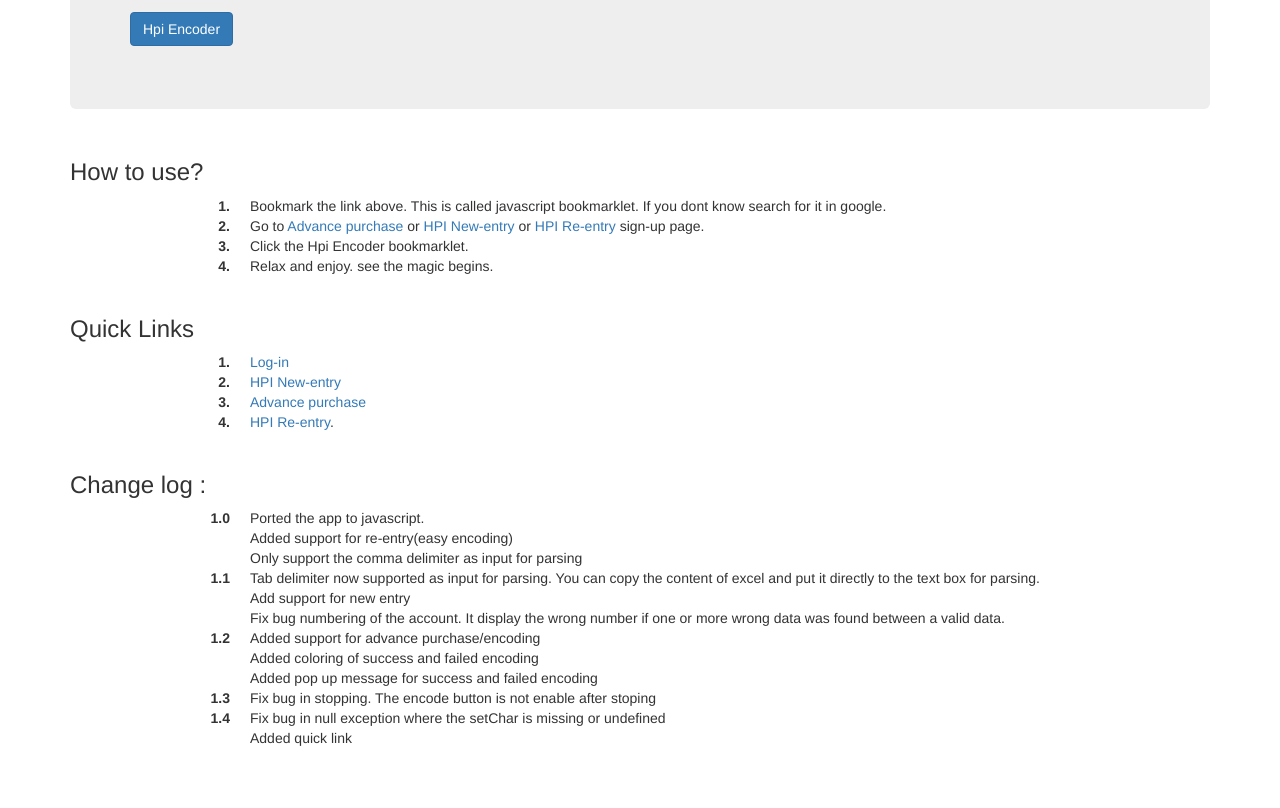
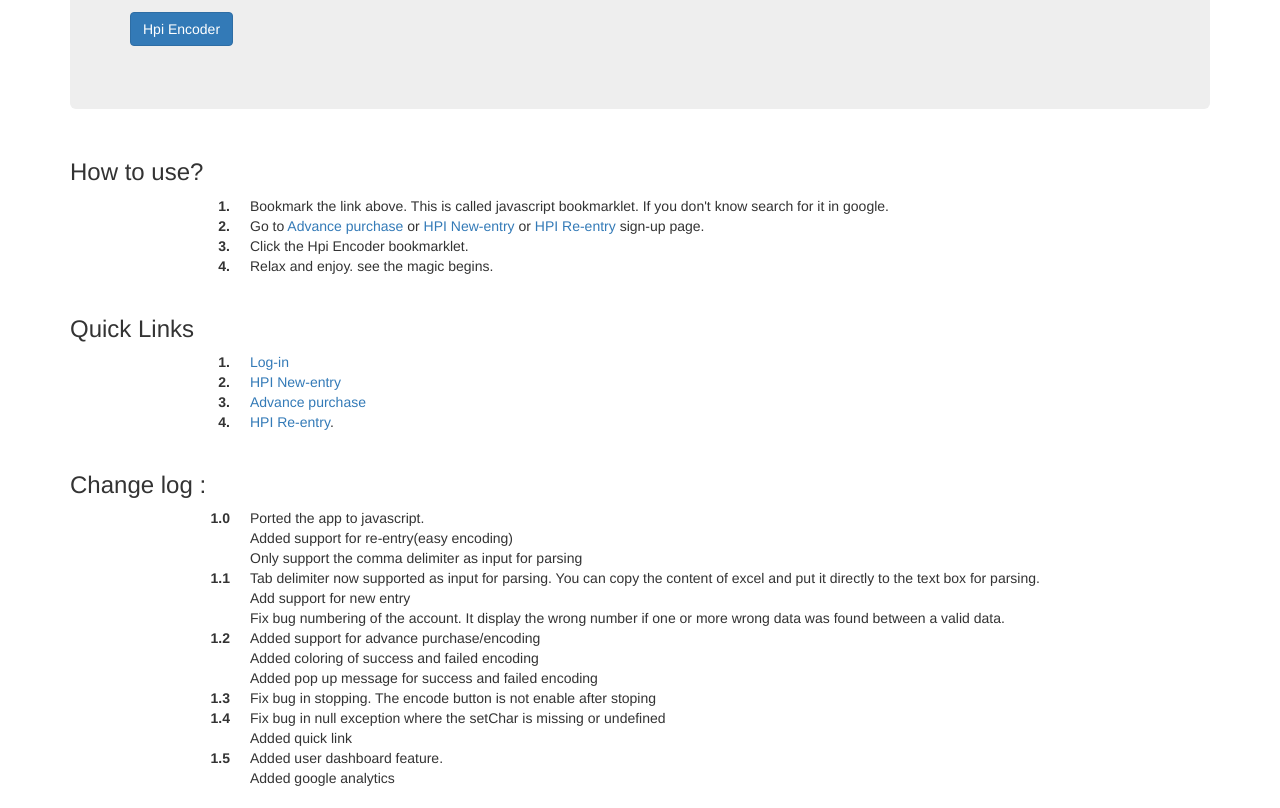
Before and after one commit to git-m1chael-dg/ez-bm, a plain HTML site: page index.html in a window 1280 px wide. Shown: the part 180-988 px from the top of the page. Before the commit the page ends 948 px from the top, so only its background shows below. Drawn offline with nearby package versions, Linux system fonts and the light colour scheme.

Commit message:
added dashboard functionality

```diff
--- a/index.html
+++ b/index.html
@@ -46,7 +46,7 @@
                             1.
                         </dt>
                         <dd>
-                            Bookmark the link above. This is called javascript bookmarklet. If you dont know search for it in google.
+                            Bookmark the link above. This is called javascript bookmarklet. If you don't know search for it in google.
                         </dd>
                         <dt>
                             2.
@@ -155,6 +155,15 @@
                         <dd>
                             Added quick link
                         </dd>
+                        <dt>
+                            1.5
+                        </dt>
+                        <dd>
+                            Added user dashboard feature.
+                        </dd>
+                        <dd>
+                            Added google analytics
+                        </dd>
                     </dl>
                 </div>
             </div>
@@ -164,7 +173,16 @@
 
 <script src="https://ajax.googleapis.com/ajax/libs/jquery/1.11.2/jquery.min.js"></script>
 <script src="https://maxcdn.bootstrapcdn.com/bootstrap/3.3.4/js/bootstrap.min.js"></script>
+<script>
+    (function(i,s,o,g,r,a,m){i['GoogleAnalyticsObject']=r;i[r]=i[r]||function(){
+        (i[r].q=i[r].q||[]).push(arguments)},i[r].l=1*new Date();a=s.createElement(o),
+            m=s.getElementsByTagName(o)[0];a.async=1;a.src=g;m.parentNode.insertBefore(a,m)
+    })(window,document,'script','//www.google-analytics.com/analytics.js','ga');
 
+    ga('create', 'UA-30142282-2', 'auto');
+    ga('send', 'pageview');
+
+</script>
 </body>
 
 </html>
```
Also changed, not shown: hpiencoder.js (+7 -0 lines).
